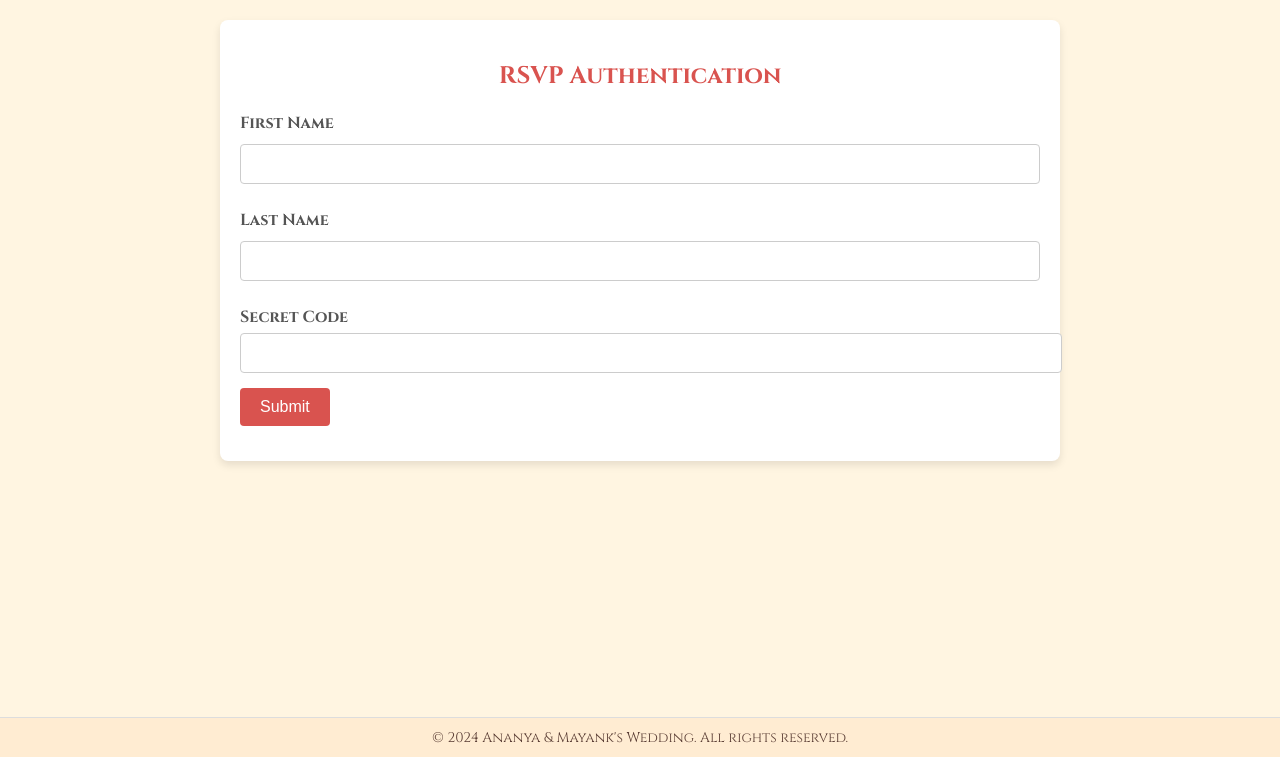
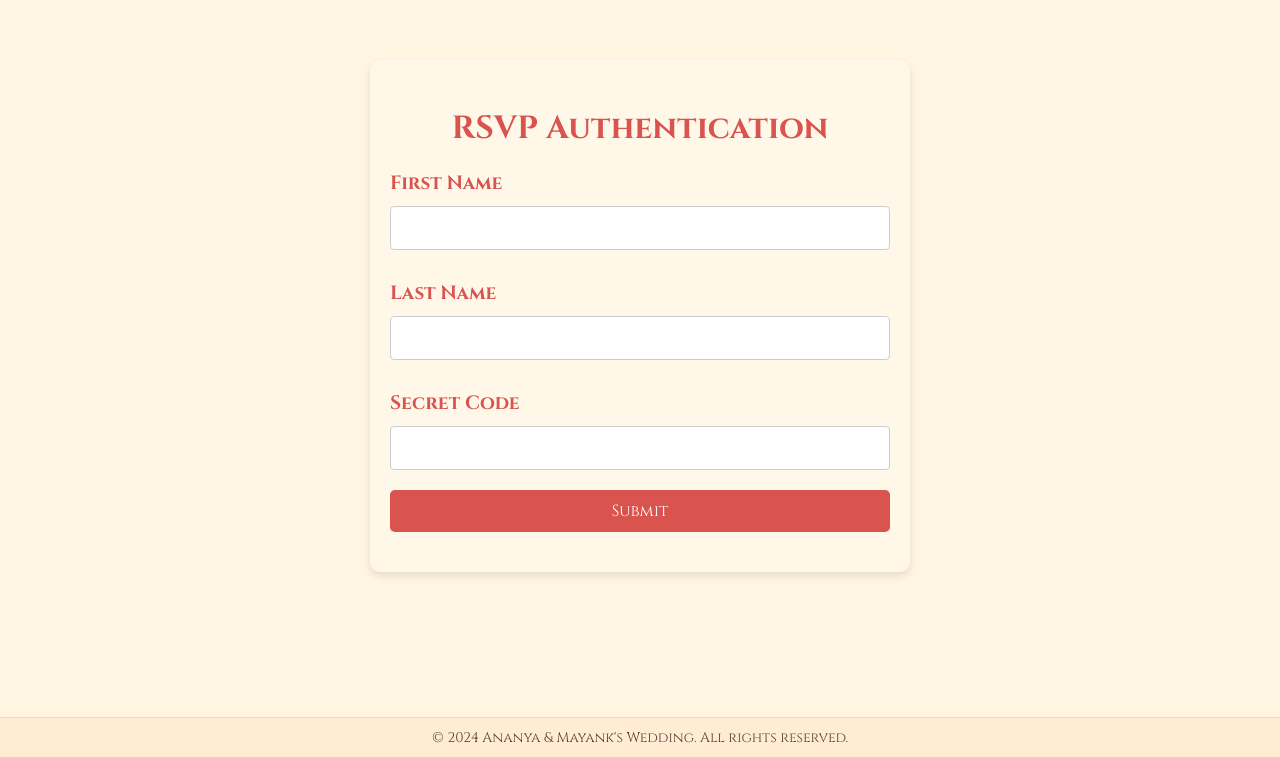
Before and after one commit to mayank26saxena/wedding-website, a Flask app: page /rsvp in a window 1280 px wide. Shown: the part 43-800 px from the top of the page. Run offline with Flask 2, Linux system fonts and the light colour scheme.

Commit message:
Update style for auth page

```diff
--- a/templates/auth.html
+++ b/templates/auth.html
@@ -1,6 +1,78 @@
 {% extends "base.html" %}
 {% block title %}Ananya & Mayank | RSVP{% endblock %}
+
 {% block content %}
+<style>
+    .auth-page-container {
+        display: flex;
+        flex-direction: column;
+        width: 100%;
+        align-items: center; /* Center align the content horizontally */
+        padding-top: 20px; /* Add padding at the top */
+    }
+    .schedule-container {
+        background-color: rgba(255, 255, 255, 0.2);
+        backdrop-filter: blur(10px);
+        padding: 20px;
+        border-radius: 10px;
+        box-shadow: 0 4px 8px rgba(0, 0, 0, 0.1);
+        max-width: 500px;
+        width: 100%;
+        margin: 20px;
+    }
+    .schedule-container h2 {
+        font-family: 'Cinzel', serif;
+        font-size: 2em;
+        color: #d9534f;
+        margin-bottom: 20px;
+        text-align: center;
+    }
+    .form-group {
+        margin-bottom: 20px;
+        width: 100%;
+    }
+    .form-group label {
+        font-family: 'Cinzel', serif;
+        font-size: 1.2em;
+        color: #d9534f;
+        display: block; /* Ensure label is on a new line */
+        margin-bottom: 10px;
+    }
+    .form-control {
+        width: 100%;
+        padding: 10px;
+        border: 1px solid #ccc;
+        border-radius: 5px;
+        box-sizing: border-box;
+        font-family: 'Cinzel', serif;
+    }
+    .btn {
+        background-color: #d9534f;
+        color: white;
+        padding: 10px 20px;
+        border: none;
+        border-radius: 5px;
+        font-size: 1em;
+        cursor: pointer;
+        font-family: 'Cinzel', serif;
+        width: 100%;
+        text-align: center;
+    }
+    .btn:hover {
+        background-color: #c9302c;
+    }
+    .messages {
+        list-style-type: none;
+        padding: 0;
+        color: #d9534f;
+        font-family: 'Cinzel', serif;
+        font-size: 1em;
+        text-align: center;
+        margin-top: 20px;
+    }
+</style>
+
+<div class="auth-page-container">
     <div class="schedule-container">
         <h2>RSVP Authentication</h2>
         <form method="POST" action="{{ url_for('rsvp') }}" class="form">
@@ -30,4 +102,5 @@
         {% endif %}
         {% endwith %}
     </div>
+</div>
 {% endblock %}
```
Lines whose indentation alone changed are shown as unchanged.
